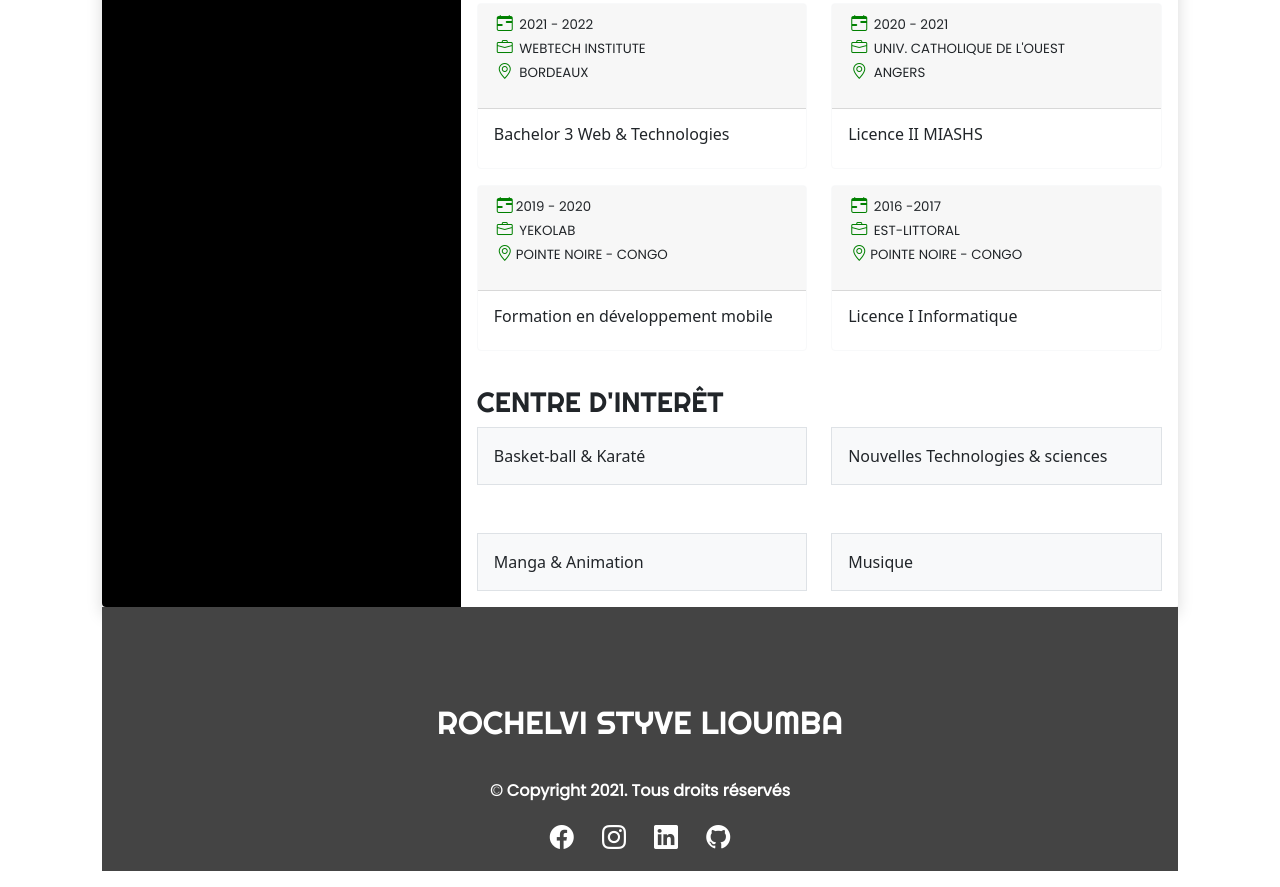
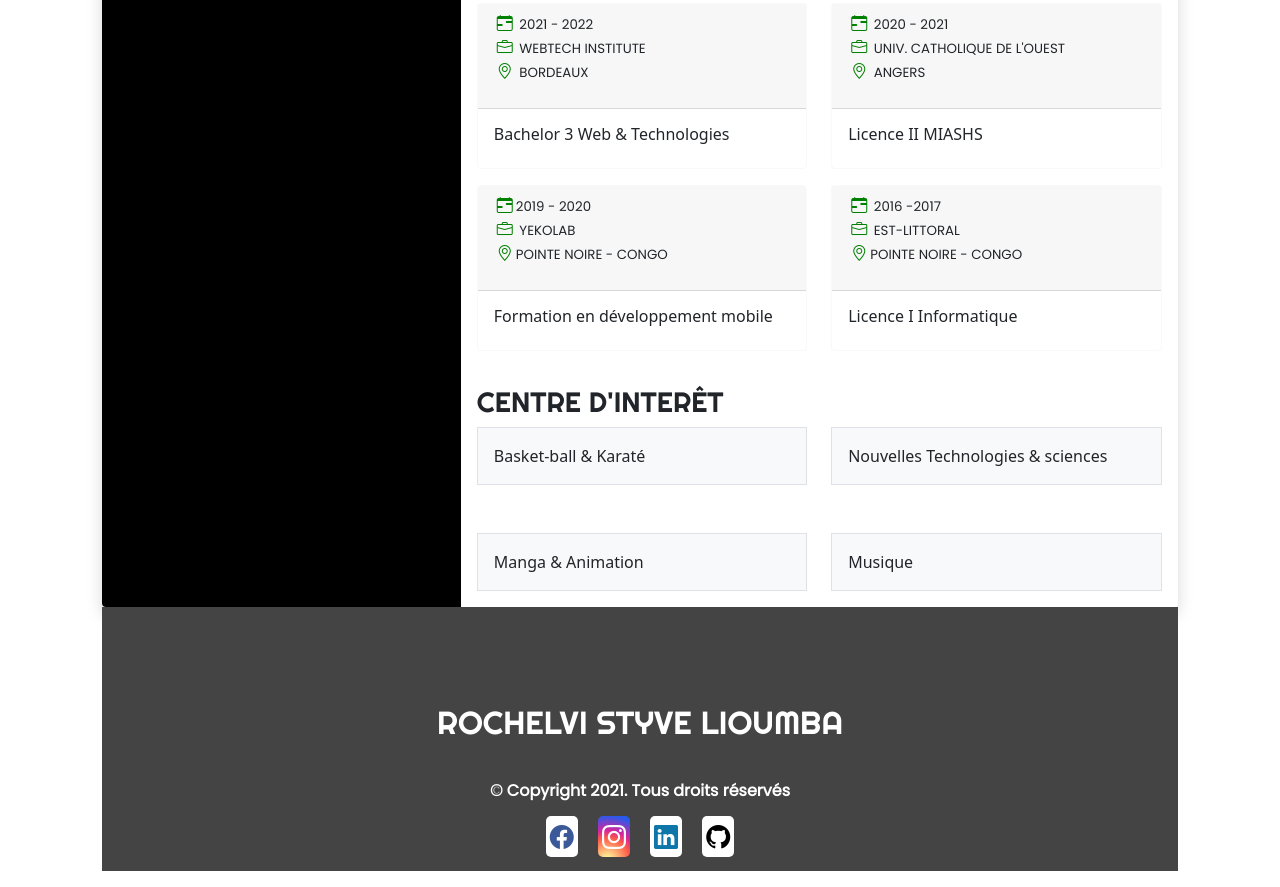
Before and after one commit to StyveLioumba/mon_site_web, a plain HTML site: page index.html in a window 1280 px wide. Shown: the part 1874-2761 px from the top of the page. Drawn offline with nearby package versions, Linux system fonts and the light colour scheme.

Commit message:
Ajout des couleurs des rx sociaux

```diff
--- a/index.html
+++ b/index.html
@@ -333,10 +333,11 @@
             <h2 class="text-uppercase">ROCHELVI STYVE LIOUMBA</h2>
             <p class="copyright">© Copyright 2021. Tous droits réservés</p>
             <div class="text-center">
-                <a href="https://www.facebook.com/styve.bizaroid/" target="_blank" class="p-2"><i class="bi-facebook p-1"></i></a>
-                <a href="https://www.instagram.com/styvebizarroide/" target="_blank" class="p-2"><i class="bi-instagram p-1"></i></a>
-                <a href="www.linkedin.com/in/styve-lioumba" target="_blank" class="p-2"><i class="bi-linkedin p-1"></i></a>
-                <a href="https://github.com/StyveLioumba" target="_blank" class="p-2"><i class="bi-github p-1"></i></a>
+                <a href="https://www.facebook.com/styve.bizaroid/" target="_blank" class="p-2"><i class="bi-facebook p-1" style="background: #fff; color: #3b5998; border-radius: 5px;"></i></a>
+                <a href="https://www.instagram.com/styvebizarroide/" target="_blank" class="p-2"><i class="bi-instagram p-1" style="background: #d6249f;
+                    background: radial-gradient(circle at 30% 107%, #fdf497 0%, #fdf497 5%, #fd5949 45%,#d6249f 60%,#285AEB 90%); border-radius: 5px;"></i></a>
+                <a href="www.linkedin.com/in/styve-lioumba" target="_blank" class="p-2"><i class="bi-linkedin p-1" style="color: #0e76a8; background: #fff; border-radius: 5px;"></i></a>
+                <a href="https://github.com/StyveLioumba" target="_blank" class="p-2"><i class="bi-github p-1" style="background: #fff; color: #000; border-radius: 5px;"></i></a>
             </div>
         </div>
     </footer>
```
